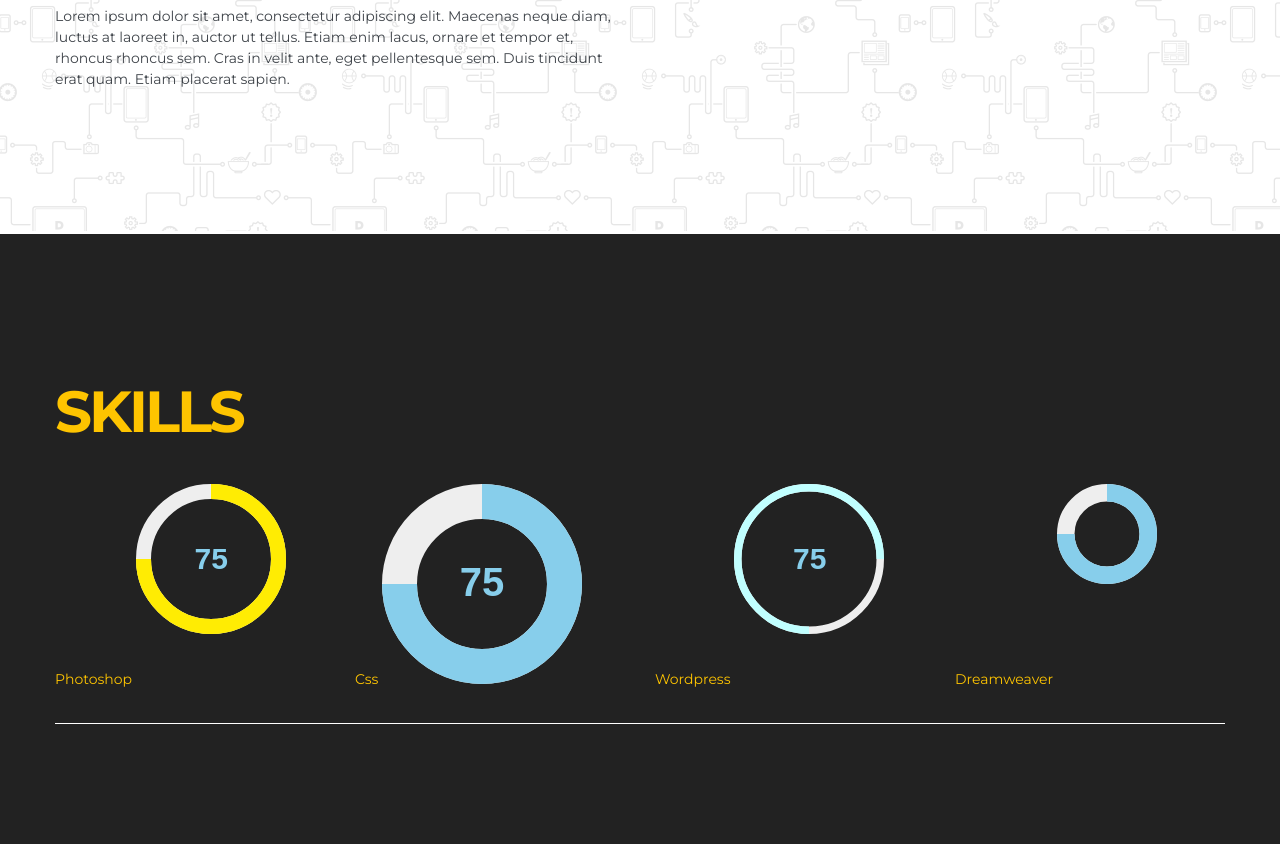
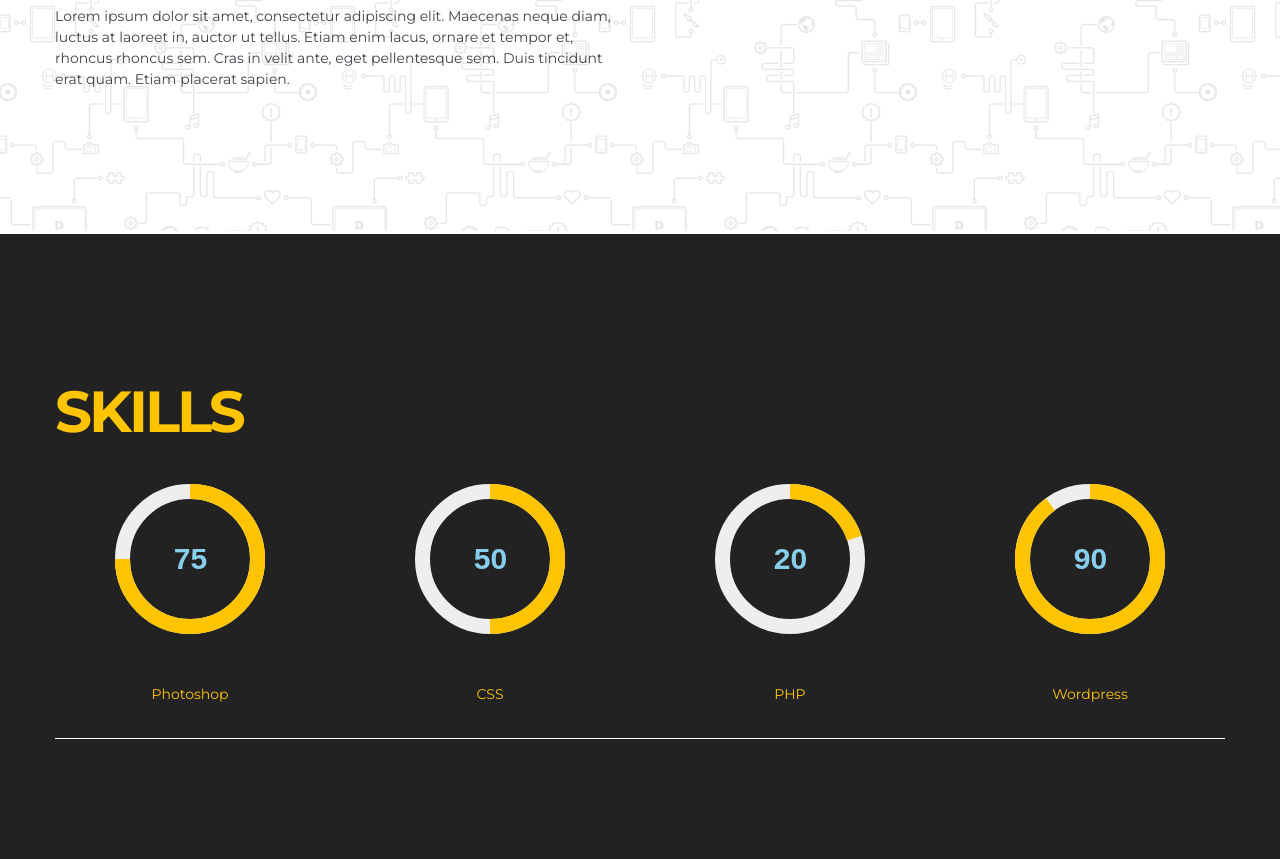
Before and after one commit to Sredoje/themeforest_template, a plain HTML site: page index.html in a window 1280 px wide. Shown: the part 1268-2127 px from the top of the page. Drawn offline with nearby package versions, Linux system fonts and the light colour scheme.

Commit message:
Changed circle bar's

```diff
--- a/css/layout.css
+++ b/css/layout.css
@@ -430,6 +430,16 @@ margin-left:160px;
 	position:relative;
 	z-index:100;
 	}
+
+	/* Skills ------------------------------------------ */
+	.skills .span3 div:first-child {
+		display:block !important;
+		margin:0 auto;
+	}
+	.skills .span3 div:last-child {
+		text-align:center;
+	}
+
 	/* Team ------------------------------------------ */
 
 	#team {
--- a/index.html
+++ b/index.html
@@ -17,7 +17,6 @@
 	<![endif]-->
 </head>
 <body>
-	sredoje
 	<header id="home">
 		<div class="pattern"></div>
 		<span id="fog"></span>
@@ -173,22 +172,22 @@
 					<div class="span12">
 						<div class="title"><span class="yellow-text">Skills</span> </div>
 
-						<div class="row">
+						<div class="row skills">
 							<div class="span3">
-								<span class="yellow-text">Photoshop</span>
-								<input type="text" value="75" class="photoshop">
+								<input type="text" value="75" class="proggresion-bar">
+								<div class="yellow-text">Photoshop</div>
 							</div>
 							<div class="span3">
-								<span class="yellow-text">Css</span>
-								<input type="text" value="75" class="css">
+								<input type="text" value="50" class="proggresion-bar">
+								<div class="yellow-text">CSS</div>
 							</div>
 							<div class="span3">
-								<span class="yellow-text">Wordpress</span>
-								<input type="text" value="75" class="wp">
+								<input type="text" value="20" class="proggresion-bar">
+								<div class="yellow-text">PHP</div>
 							</div>
 							<div class="span3">
-								<span class="yellow-text">Dreamweaver</span>
-								<input type="text" value="75" class="dw">
+								<input type="text" value="90" class="proggresion-bar">
+								<div class="yellow-text">Wordpress</div>
 							</div>
 						</div>
 						<hr class="white">
--- a/js/custom.js
+++ b/js/custom.js
@@ -20,28 +20,13 @@ $(window).load(function(){
 //Knob proggresion bar
 //http://anthonyterrien.com/knob/ ovo ti je link do sajta
 $(function() {
-    $(".photoshop").knob({
+    $(".proggresion-bar").knob({
         width:"150",
-        fgColor:"#ffec03",
+        fgColor:"#fec400",
         skin:"tron",
         thickness:".2",
         displayPrevious:true
     });
-    $(".wp").knob({
-        width:"150",
-        fgColor:"#C0ffff",
-        skin:"tron",
-        thickness:".1",
-        angleOffset:"180"
-    });
-
-    $(".dw").knob({
-        width:"100",
-        displayInput:false
-    });
-
-    $(".css").knob();
-
 });
 
 // Smooth scroll
```
